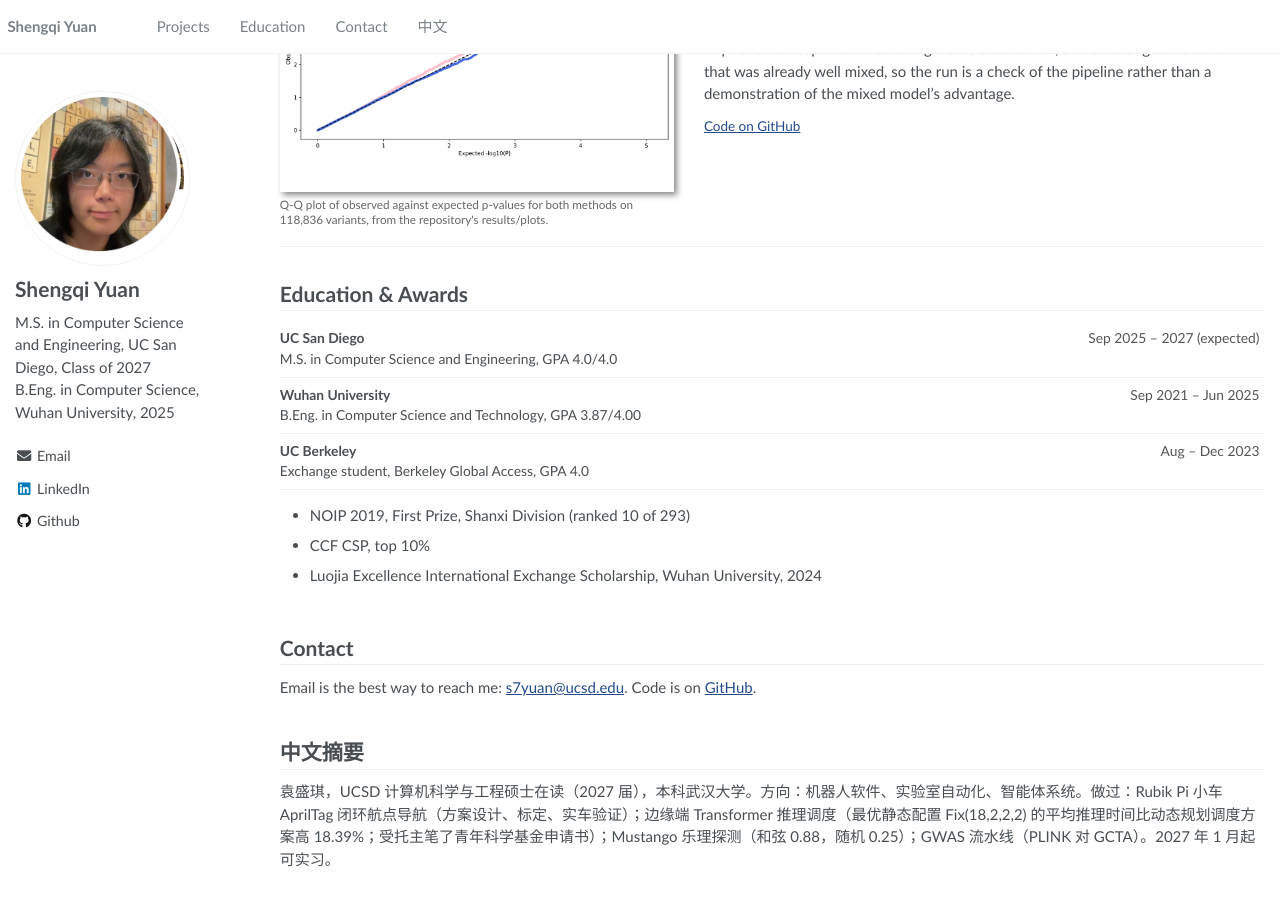
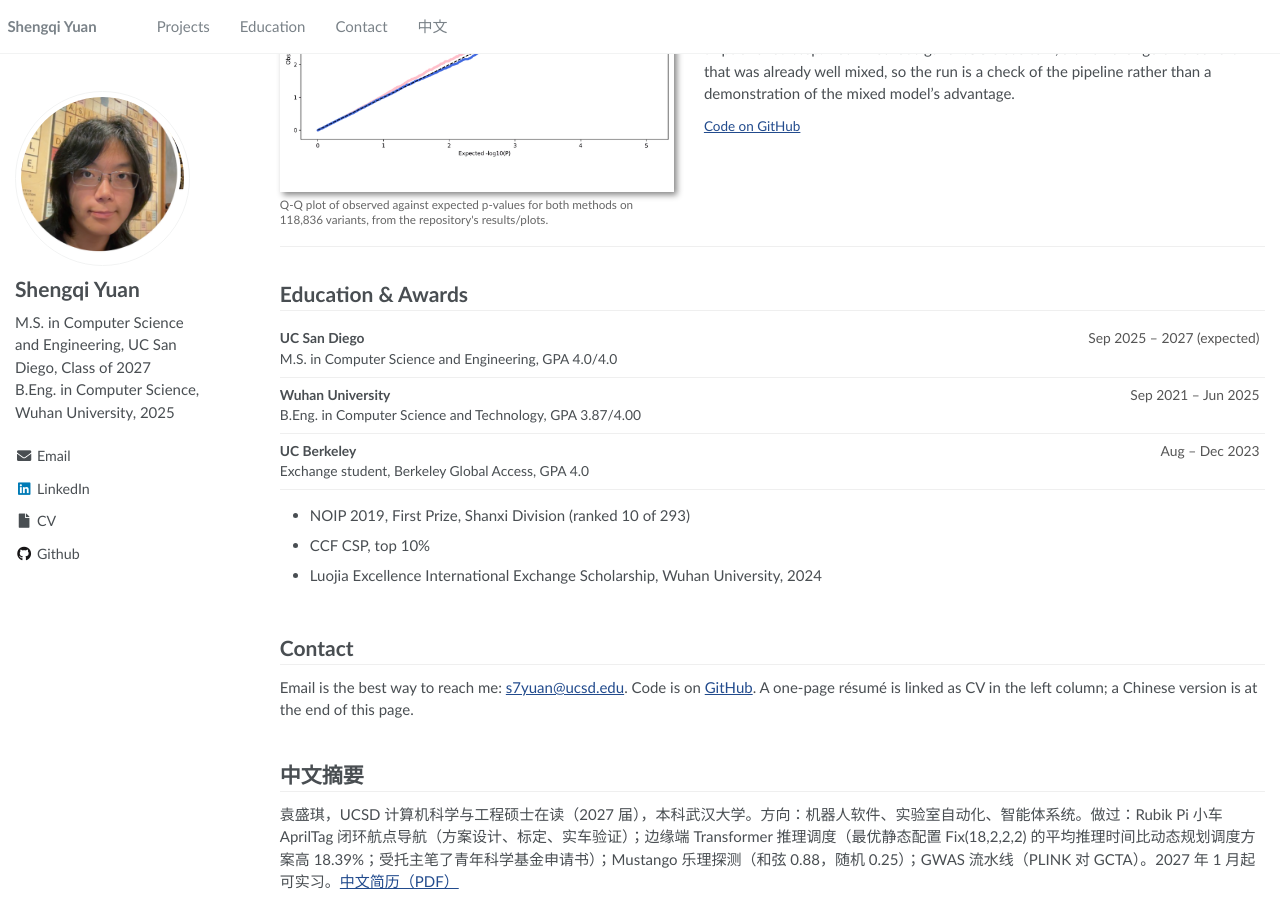
Before and after one commit to Emilieopencollared763/emilieopencollared763.github.io, a Jekyll site: the page built from _pages/about.md, in a window 1280 px wide and 900 px high, scrolled down 1488 px. Built offline with Jekyll 4.4.1, drawn with Linux system fonts in a browser that asks for light colours; before the commit the page ends 2366 px from its top, so only the background shows below that.

Commit message:
Add the public résumé PDFs (no phone number) and enable the CV link

```diff
--- a/_config.yml
+++ b/_config.yml
@@ -12,7 +12,7 @@ author:
   email            : "s7yuan@ucsd.edu"
   github           : "zzyzhbs"
   linkedin         : "shengqi-yuan"
-  # cv            : "pdf/Shengqi_Yuan_Resume_EN.pdf"   # re-enable when the new résumé is ready
+  cv               : "pdf/Shengqi_Yuan_Resume_EN.pdf"
 
 # Reading files
 include:
--- a/_pages/about.md
+++ b/_pages/about.md
@@ -84,10 +84,10 @@ Population structure inflates association statistics, so this pipeline takes 100
 
 # Contact
 
-Email is the best way to reach me: [s7yuan@ucsd.edu](mailto:s7yuan@ucsd.edu). Code is on [GitHub](https://github.com/zzyzhbs){:target="_blank" rel="noopener"}.
+Email is the best way to reach me: [s7yuan@ucsd.edu](mailto:s7yuan@ucsd.edu). Code is on [GitHub](https://github.com/zzyzhbs){:target="_blank" rel="noopener"}. A one-page résumé is linked as CV in the left column; a Chinese version is at the end of this page.
 
 <span class="anchor" id="zh"></span>
 
 # 中文摘要
 
-袁盛琪，UCSD 计算机科学与工程硕士在读（2027 届），本科武汉大学。方向：机器人软件、实验室自动化、智能体系统。做过：Rubik Pi 小车 AprilTag 闭环航点导航（方案设计、标定、实车验证）；边缘端 Transformer 推理调度（最优静态配置 Fix(18,2,2,2) 的平均推理时间比动态规划调度方案高 18.39%；受托主笔了青年科学基金申请书）；Mustango 乐理探测（和弦 0.88，随机 0.25）；GWAS 流水线（PLINK 对 GCTA）。2027 年 1 月起可实习。
+袁盛琪，UCSD 计算机科学与工程硕士在读（2027 届），本科武汉大学。方向：机器人软件、实验室自动化、智能体系统。做过：Rubik Pi 小车 AprilTag 闭环航点导航（方案设计、标定、实车验证）；边缘端 Transformer 推理调度（最优静态配置 Fix(18,2,2,2) 的平均推理时间比动态规划调度方案高 18.39%；受托主笔了青年科学基金申请书）；Mustango 乐理探测（和弦 0.88，随机 0.25）；GWAS 流水线（PLINK 对 GCTA）。2027 年 1 月起可实习。[中文简历（PDF）](pdf/Shengqi_Yuan_Resume_ZH.pdf)
```
Also changed, not shown: 2 other files.
